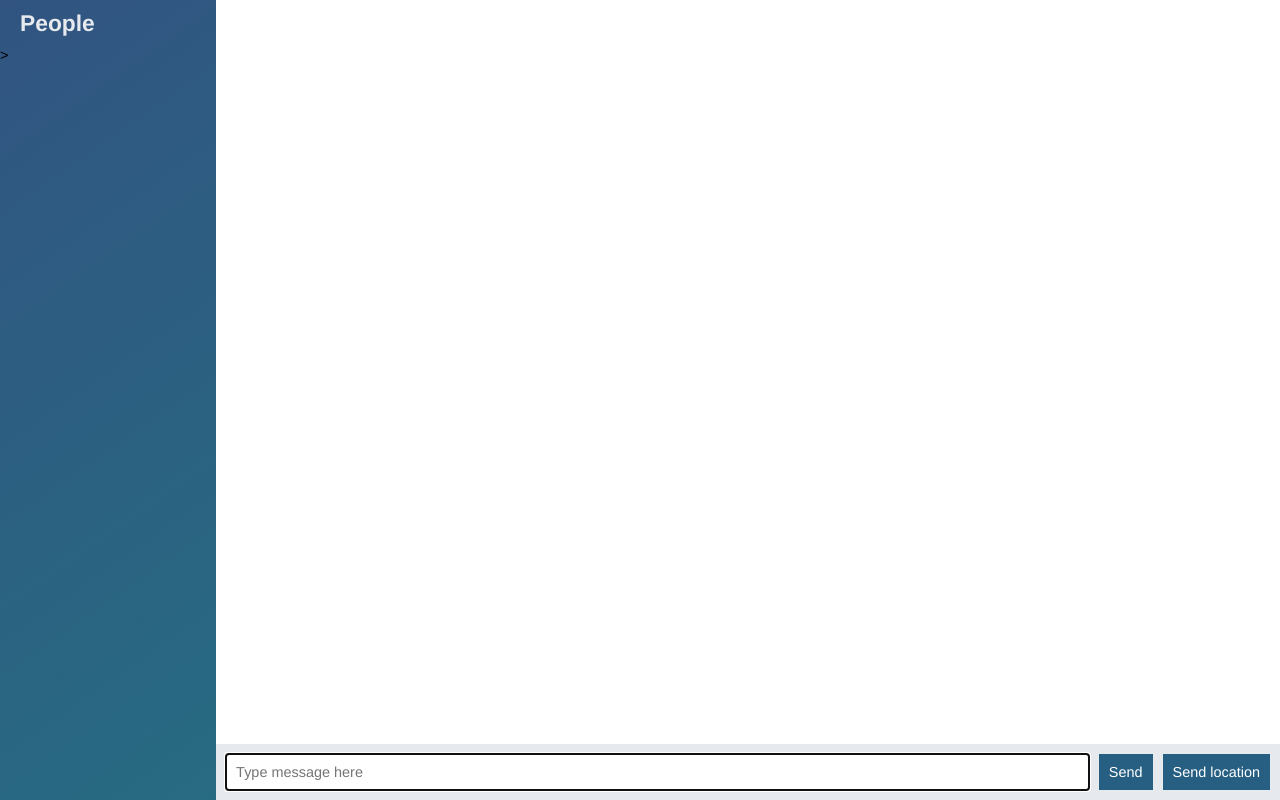
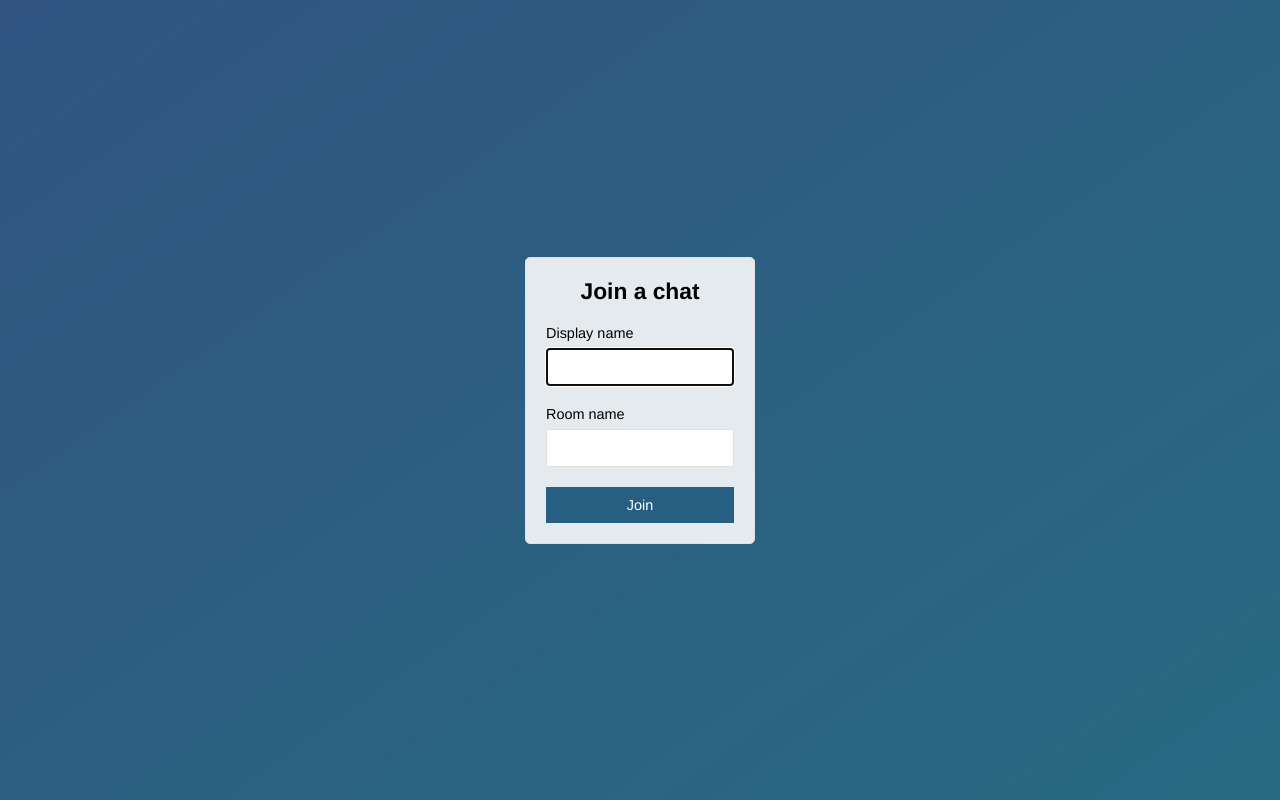
Before and after one commit to UjwalBattar/node-chat-app, a website: page public/index.html in a window 1280 px wide. Drawn offline with nearby package versions, Linux system fonts and the light colour scheme; no server answers.

Commit message:
add join page that submits to chat.html

```diff
--- a/public/index.html
+++ b/public/index.html
@@ -3,59 +3,31 @@
 
 <head>
     <meta charset="utf-8" />
+    <title>Join | ChatApp</title>
+    <meta name="viewport" content="width=device-width, initial-scale=1">
     <link rel="stylesheet" href="/css/styles.css">
-    <title>Chat App</title>
 </head>
 
-<body class="chat">
-    <div class="chat__sidebar">
-        <h3>People</h3>>
-        <div id="users"></div>
+<body class="centered-form">
+    <div class="centered-form__form">
+        <form action="/chat.html">
+            <div class="form-field">
+                <h3>Join a chat</h3>
+            </div>
+            <div class="form-field">
+                <label>Display name</label>
+                <input type="text" name="name" autofocus />
+            </div>
+            <div class="form-field">
+                <label>Room name</label>
+                <input type="text" name="room" />
+            </div>
+            <div class="form-field">
+                <button>Join</button>
+            </div>
+        </form>
     </div>
 
-    <div class="chat__main">
-        <ol id="messages" class="chat__messages"></ol>
-
-        <div class="chat__footer">
-            <form id="message-form">
-                <input name="message" type="text" placeholder="Type message here" autofocus sutocomplete="off" />
-                <button>Send</button>
-            </form>
-            <button id="send-location">Send location</button>
-        </div>
-    </div>
-
-    <script id="message-template" type="text/template">
-        <li class="message">
-            <div class="message__title">
-                <h4>{{from}}</h4>
-                <span>{{createdAt}}</span>
-            </div>
-            <div class="message__body">
-                <p>{{text}}</p>
-            </div>
-        </li>
-    </script>
-
-    <script id="location-message-template" type="text/template">
-        <li class="message">
-            <div class="message__title">
-                <h4>{{from}}</h4>
-                <span>{{createdAt}}</span>
-            </div>
-            <div class="message__body">
-                <p>
-                    <a href="{{url}}" target="_blank">My current location</a>
-                </p>
-            </div>
-        </li>
-    </script>
-
-    <script src="/socket.io/socket.io.js"></script>
-    <script src="/js/libs/jquery-3.3.1.min.js"></script>
-    <script src="/js/libs/moment.js"></script>
-    <script src="/js/libs/mustache.js"></script>
-    <script src="/js/index.js"></script>
 </body>
 
 </html>
```
Also changed, not shown: public/chat.html (added, +62 -0 lines), public/js/chat.js (renamed from public/js/index.js).
